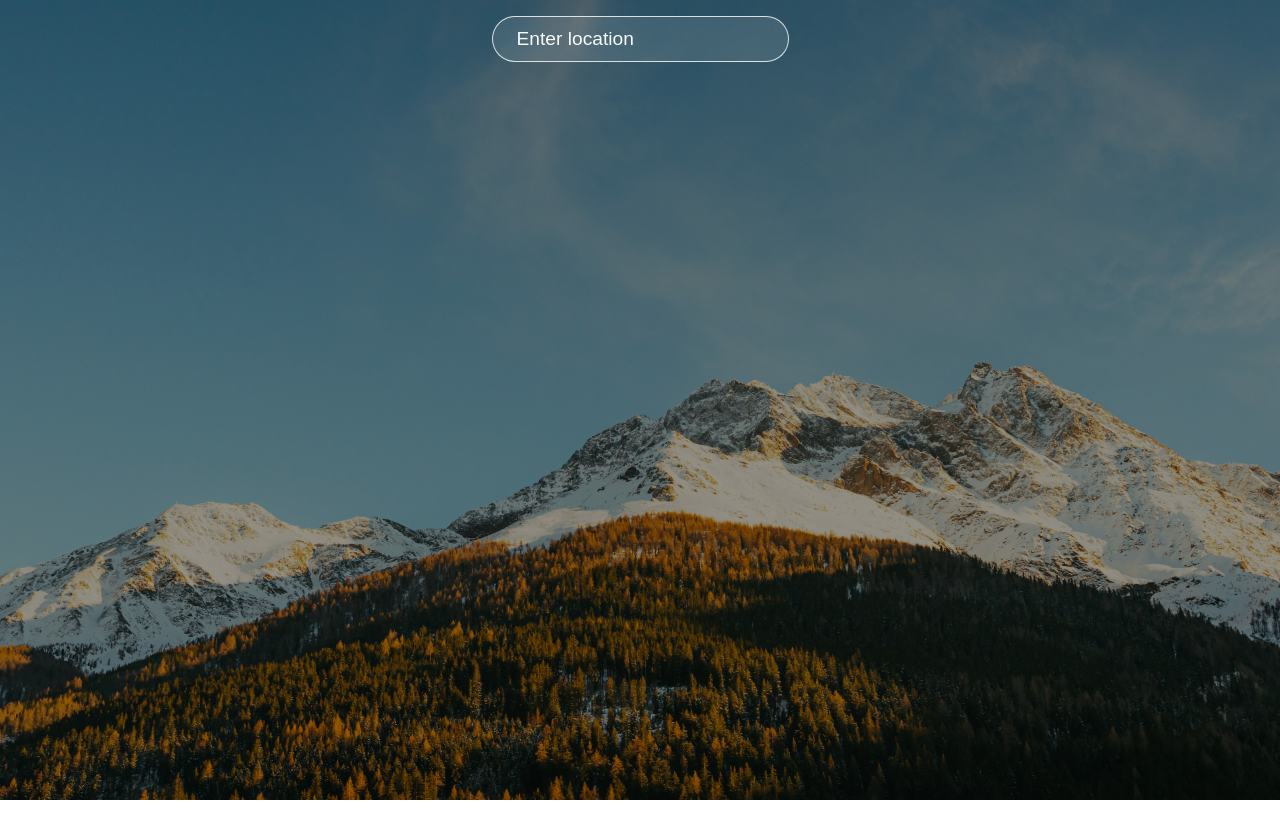
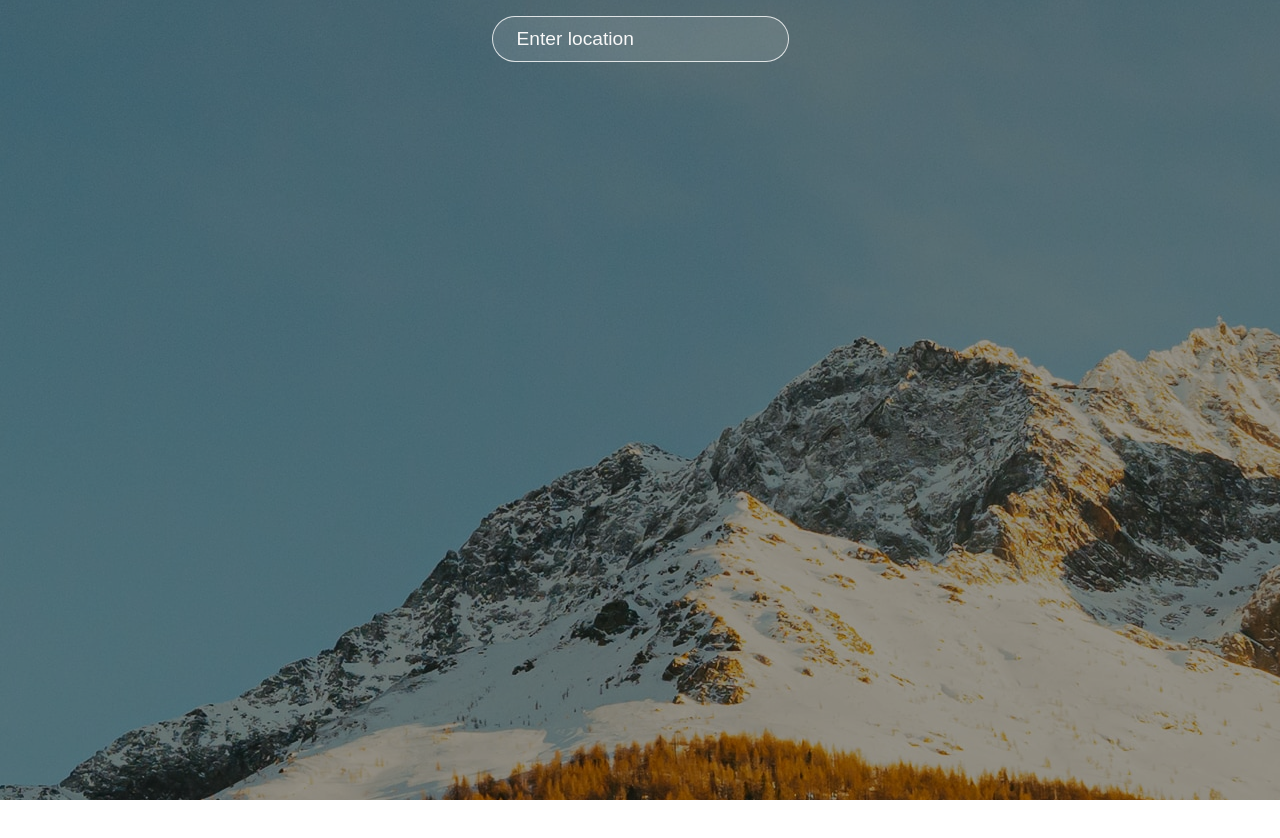
Before and after one commit to Celudirosa/weather-app, a React (Create React App) app: page / in a window 1280 px wide. Shown: the top 838 px of the page. Built offline with nearby package versions, Linux system fonts and the light colour scheme; the HTML template or start-up script is replaced by a standard one.

Commit message:
🩹 fixed types & bg

```diff
--- a/src/index.css
+++ b/src/index.css
@@ -8,7 +8,7 @@
 
 body {
   margin: 0;
-  font-family: 'Wix Madefor Test', 'Segoe UI', 'Roboto', 'Oxygen',
+  font-family: 'Outfit', 'Segoe UI', 'Roboto', 'Oxygen',
     'Ubuntu', 'Cantarell', 'Fira Sans', 'Droid Sans', 'Helvetica Neue',
     sans-serif;
   -webkit-font-smoothing: antialiased;
@@ -16,11 +16,11 @@ body {
 }
 
 p {
-  font-size: 1.6rem;
+  font-size: 1.4rem;
 }
 
 h1 {
-  font-size: 6rem;
+  font-size: 5rem;
 }
 
 .app {
@@ -33,7 +33,7 @@ h1 {
 
 .app::before {
   content: '';
-  background: url(./assets/bckg.jpg) no-repeat center center/cover;
+  background: url(./assets/bckg.jpg) no-repeat center;
   position: absolute;
   width: 100%;
   height: 100%;
```
